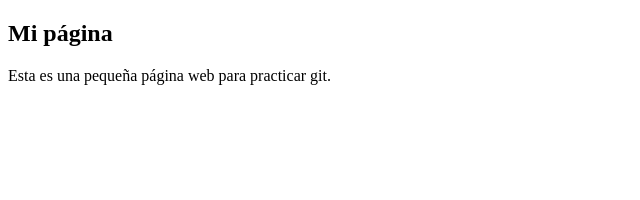
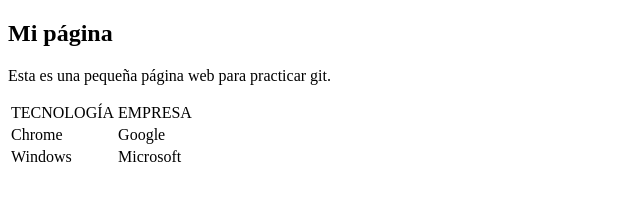
Before and after one commit to Pachecards/pruebagit, a plain HTML site: page index.html in a window 1280 px wide. Shown: the whole page, without its empty margins (0-640 px from the left). Drawn offline with Linux system fonts and the light colour scheme.

```diff
--- a/index.html
+++ b/index.html
@@ -9,5 +9,25 @@
 <body>
     <h2>Mi página</h2>
     <p>Esta es una pequeña página web para practicar git.</p>
+    <table>
+<tr>
+    <td>TECNOLOGÍA</td>
+    <td>EMPRESA</td>
+
+</tr>
+<tr>
+    <td>Chrome</td>
+    <td>Google</td>
+
+</tr>
+
+<tr>
+
+    <td>Windows</td>
+    <td>Microsoft</td>
+
+
+</tr>
+    </table>
 </body>
 </html>
```
